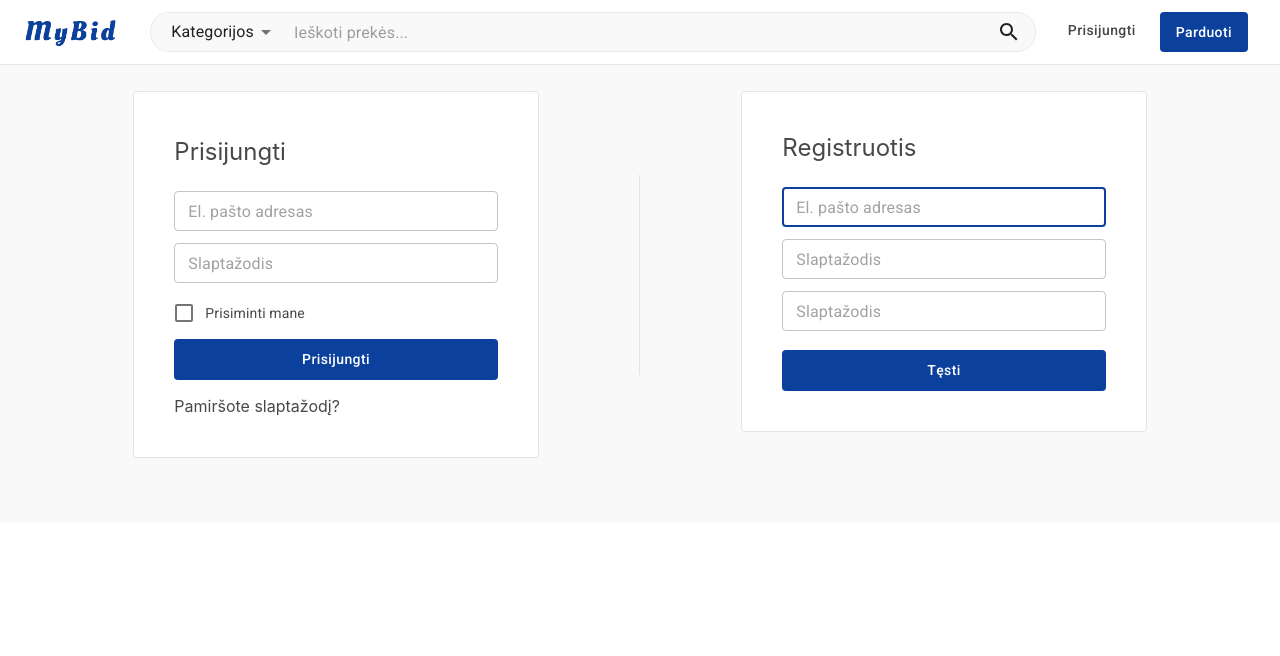
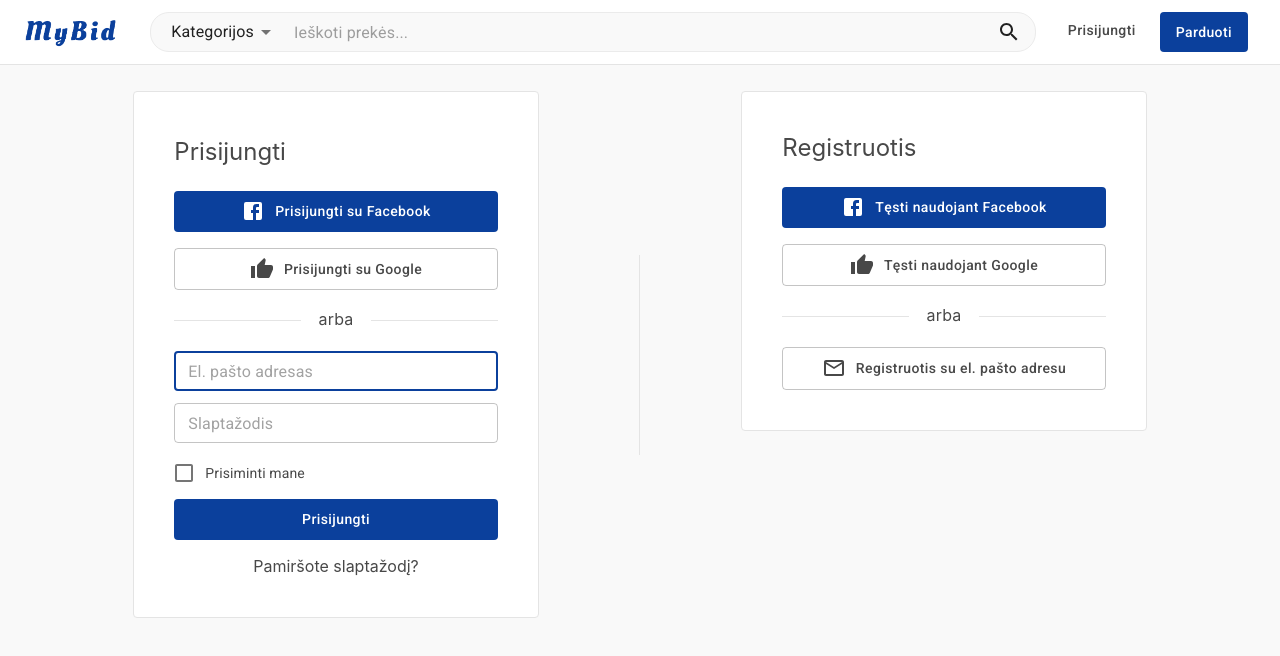
Before and after one commit to aurimasbachanovicius/auction, a React (Create React App) app: page /signup in a window 1280 px wide. Shown: the top 656 px of the page. Built offline with nearby package versions, Linux system fonts and the light colour scheme.

Commit message:
finished user auth ui

```diff
--- a/package.json
+++ b/package.json
@@ -4,7 +4,7 @@
   "private": false,
   "dependencies": {
     "@material-ui/core": "^4.4.0",
-    "@material-ui/icons": "^4.2.1",
+    "@material-ui/icons": "^4.5.1",
     "@material-ui/styles": "latest",
     "gh-pages": "^2.1.1",
     "prop-types": "^15.7.2",
--- a/src/App.jsx
+++ b/src/App.jsx
@@ -43,11 +43,14 @@ const theme = createMuiTheme({
       root: {
         color: 'inherit',
         padding: '8px 16px',
-        textTransform: 'capitalize',
+        textTransform: 'initial',
         '&:hover': {
           backgroundColor: 'inherit',
           border: 'default'
         }
+      },
+      outlined: {
+        padding: '8px 16px'
       },
       label: {
         whiteSpace: 'nowrap'
--- a/src/components/Account/LoginForm.jsx
+++ b/src/components/Account/LoginForm.jsx
@@ -7,7 +7,7 @@ const LoginForm = ({ onSubmit, children }) => (
   <form noValidate onSubmit={onSubmit}>
     {children}
 
-    <Grid container style={{ marginTop: 15 }}>
+    <Grid container style={{ marginTop: 15, textAlign: 'center' }}>
       <Grid item xs>
         <Link to="/signup/remember-password" variant="body2">
           Pamiršote slaptažodį?
--- a/src/containers/AuthenticateUser.jsx
+++ b/src/containers/AuthenticateUser.jsx
@@ -8,6 +8,7 @@ import EmailInput from 'components/Account/EmailInput';
 import PasswordInput from 'components/Account/PasswordInput';
 import RememberMeCheckbox from 'components/Account/RememberMeCheckbox';
 import LoginButton from 'components/Account/LoginButton';
+import { Box } from '@material-ui/core';
 
 class AuthenticateUser extends React.Component {
   constructor(props) {
@@ -45,10 +46,10 @@ class AuthenticateUser extends React.Component {
         <LoginForm onSubmit={this.handleSubmit}>
           <EmailInput onChange={this.handleChange} value={email} />
           <PasswordInput name="password" onChange={this.handleChange} value={password} />
-          <div>
+          <Box display="none">
             {error && <span style={{ color: 'red' }}>{error}</span>}
             {loggedIn && <span style={{ color: 'green' }}>Logged In</span>}
-          </div>
+          </Box>
           <RememberMeCheckbox />
           <LoginButton loggingIn={loggingIn} />
         </LoginForm>
--- a/src/pages/Auth.jsx
+++ b/src/pages/Auth.jsx
@@ -1,11 +1,16 @@
 import React from 'react';
-import makeStyles from '@material-ui/core/styles/makeStyles';
-import { Grid } from '@material-ui/core';
+import { withStyles } from '@material-ui/styles';
+import PropTypes from 'prop-types';
+import { Grid, Box } from '@material-ui/core';
+import { ThumbUp } from '@material-ui/icons';
 import AuthenticateUser from 'containers/AuthenticateUser';
 import RegisterUser from 'containers/RegisterUser';
 import Typography from '@material-ui/core/Typography';
+import FacebookIcon from '@material-ui/icons/Facebook';
+import MailOutlineIcon from '@material-ui/icons/MailOutline';
+import Button from '@material-ui/core/Button';
 
-const useStyles = makeStyles(() => ({
+const styles = {
   loginRegisterFields: {
     marginTop: 26,
     padding: 40,
@@ -20,38 +25,50 @@ const useStyles = makeStyles(() => ({
     height: 200,
     display: 'flex',
     alignSelf: 'center'
+  },
+  horizontalBorder: {
+    paddingTop: 15,
+    marginBottom: 15,
+    borderBottom: '1px solid #e4e4e4',
+    width: '45%'
   }
-}));
+};
 
-function AuthPage() {
-  const classes = useStyles();
-
+class AuthPage extends React.Component {
+  state = {
+    showRegisterUser: false
+  };
+  render() {
+    const { classes } = this.props;
     return (
       <React.Fragment>
-      {/* <Grid container spacing={4}>
-        <Grid item md={6}>
-          Prisijungti per soc. tinklus:
-        </Grid>
-        <Grid item md={6}>
-          <Socials />
-        </Grid>
-      </Grid>
-      <Grid container spacing={4} style={{ marginTop: 15 }}>
-        <Grid item md={6}>
-          <AuthenticateUser />
-        </Grid>
-        <Grid item md={6}>
-          <h3>Not a user yet? Register now!</h3>
-          <br />
-          <RegisterUser />
-        </Grid>
-      </Grid> */}
         <Grid container spacing={0} justify="center">
           <Grid item md={1} />
           <Grid item md={4} className={classes.loginRegisterFields}>
             <Typography variant="h5" component="h3" style={{ marginBottom: 15, marginTop: 4 }}>
               Prisijungti
             </Typography>
+            <Grid container spacing={2} justify="center" style={{ marginTop: 15 }}>
+              <Grid item md={12}>
+                <Button variant="contained" color="primary" fullWidth>
+                  <FacebookIcon style={{ marginRight: 10 }} />
+                  Prisijungti su Facebook
+                </Button>
+              </Grid>
+              <Grid item md={12}>
+                <Button variant="outlined" color="default" fullWidth>
+                  <ThumbUp style={{ marginRight: 10 }} />
+                  Prisijungti su Google
+                </Button>
+              </Grid>
+            </Grid>
+            <Box display="flex" style={{ marginTop: 15, marginBottom: 7 }}>
+              <Box component="span" className={classes.horizontalBorder}></Box>
+              <Typography component="p" style={{ padding: '2px 18px 0 18px' }}>
+                arba
+              </Typography>
+              <Box component="span" className={classes.horizontalBorder}></Box>
+            </Box>
             <AuthenticateUser />
           </Grid>
           <Grid item md={1} className={classes.verticalBorder} />
@@ -60,12 +77,56 @@ function AuthPage() {
             <Typography variant="h5" component="h3" style={{ marginBottom: 15 }}>
               Registruotis
             </Typography>
+            {this.state.showRegisterUser ? null : (
+              <React.Fragment>
+                <Grid container spacing={2} justify="center" style={{ marginTop: 15 }}>
+                  <Grid item md={12}>
+                    <Button variant="contained" color="primary" fullWidth>
+                      <FacebookIcon style={{ marginRight: 10 }} />
+                      Tęsti naudojant Facebook
+                    </Button>
+                  </Grid>
+                  <Grid item md={12}>
+                    <Button variant="outlined" color="default" fullWidth>
+                      <ThumbUp style={{ marginRight: 10 }} />
+                      Tęsti naudojant Google
+                    </Button>
+                  </Grid>
+                </Grid>
+                <Box display="flex" style={{ marginTop: 15, marginBottom: 15 }}>
+                  <Box component="span" className={classes.horizontalBorder}></Box>
+                  <Typography component="p" style={{ padding: '2px 18px 0 18px' }}>
+                    arba
+                  </Typography>
+                  <Box component="span" className={classes.horizontalBorder}></Box>
+                </Box>
+
+                <Button
+                  variant="outlined"
+                  color="default"
+                  onClick={() => this.setState({ showRegisterUser: true })}
+                  fullWidth
+                >
+                  <MailOutlineIcon style={{ marginRight: 10 }} />
+                  Registruotis su el. pašto adresu
+                </Button>
+              </React.Fragment>
+            )}
+            {this.state.showRegisterUser ? (
+              <Box style={{ marginTop: 15 }}>
                 <RegisterUser />
+              </Box>
+            ) : null}
           </Grid>
           <Grid item md={1} />
         </Grid>
       </React.Fragment>
     );
   }
+}
 
-export default AuthPage;
+AuthPage.propTypes = {
+  classes: PropTypes.object.isRequired
+};
+
+export default withStyles(styles)(AuthPage);
```
Also changed, not shown: src/components/Account/Socials.jsx (deleted, +0 -19 lines), 1 other file (tests, documents, lock files or other folders). Lines whose indentation alone changed are shown as unchanged.
